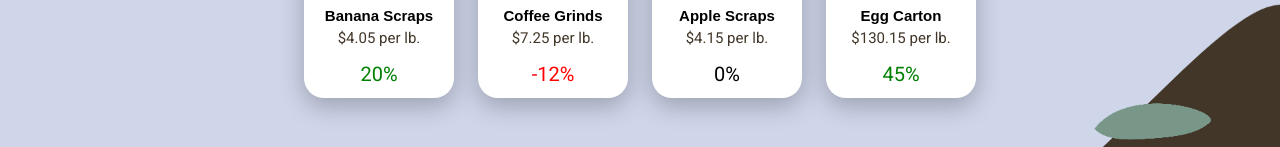
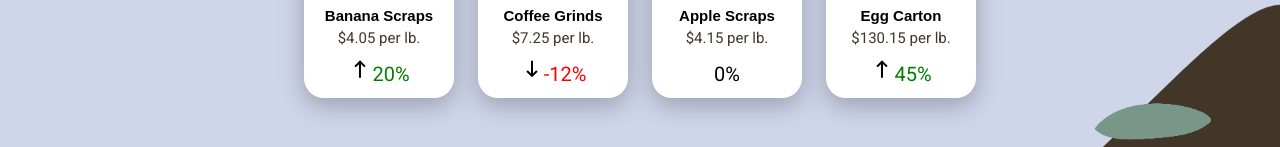
Before and after one commit to sequint/compex, an Angular app in the folder client/: page / in a window 1280 px wide. Shown: the part 503-650 px from the top of the page. Built offline with nearby package versions, Linux system fonts and the light colour scheme; a web font is replaced by a local one.

Commit message:
Update arrow icons to svg elements and create two vars to control visibility of up and down arrows

```diff
--- a/client/src/app/exchange-grid/exchange-grid.component.html
+++ b/client/src/app/exchange-grid/exchange-grid.component.html
@@ -10,7 +10,18 @@
         <img src={{item.icon}} alt="banana" class="item-icon">
         <h6 class="item-name">{{item.name}}</h6>
         <p class="item-ex-val">${{item.value}} per lb.</p>
-        <i class={{item.arrowIcon}}></i>
+        <svg class={{item.upArrowClass}} width="24" height="24" viewBox="0 0 24 24" fill="none"
+          xmlns="http://www.w3.org/2000/svg">
+          <path
+            d="M17.6568 8.96219L16.2393 10.3731L12.9843 7.10285L12.9706 20.7079L10.9706 20.7059L10.9843 7.13806L7.75404 10.3532L6.34314 8.93572L12.0132 3.29211L17.6568 8.96219Z"
+            fill="currentColor" />
+        </svg>
+        <svg class={{item.downArrowClass}} width="24" height="24" viewBox="0 0 24 24" fill="none"
+          xmlns="http://www.w3.org/2000/svg">
+          <path
+            d="M11.0001 3.67157L13.0001 3.67157L13.0001 16.4999L16.2426 13.2574L17.6568 14.6716L12 20.3284L6.34314 14.6716L7.75735 13.2574L11.0001 16.5001L11.0001 3.67157Z"
+            fill="currentColor" />
+        </svg>
         <p class={{item.changeColorClass}}>{{item.valChange}}%</p>
       </div>
     </div>
@@ -23,7 +34,16 @@
         <img src={{item.icon}} alt="banana" class="item-icon">
         <h6 class="item-name">{{item.name}}</h6>
         <p class="item-ex-val">${{item.value}} per lb.</p>
-        <i class={{item.arrowIcon}}></i>
+        <svg class={{item.upArrowClass}} width="24" height="24" viewBox="0 0 24 24" fill="none" xmlns="http://www.w3.org/2000/svg">
+          <path
+            d="M17.6568 8.96219L16.2393 10.3731L12.9843 7.10285L12.9706 20.7079L10.9706 20.7059L10.9843 7.13806L7.75404 10.3532L6.34314 8.93572L12.0132 3.29211L17.6568 8.96219Z"
+            fill="currentColor" />
+        </svg>
+        <svg class={{item.downArrowClass}} width="24" height="24" viewBox="0 0 24 24" fill="none" xmlns="http://www.w3.org/2000/svg">
+          <path
+            d="M11.0001 3.67157L13.0001 3.67157L13.0001 16.4999L16.2426 13.2574L17.6568 14.6716L12 20.3284L6.34314 14.6716L7.75735 13.2574L11.0001 16.5001L11.0001 3.67157Z"
+            fill="currentColor" />
+        </svg>
         <p class={{item.changeColorClass}}>{{item.valChange}}%</p>
       </div>
     </div>
--- a/client/src/app/exchange-grid/exchange-grid.component.ts
+++ b/client/src/app/exchange-grid/exchange-grid.component.ts
@@ -33,13 +33,17 @@ export class ExchangeGridComponent {
   private mapItems = () => {
     return fakeCompxItems.map(item => {
       if (item.valChange > 0) {
-        item.arrowIcon = 'gg-arrow-up';
+        item.downArrowClass = 'hide';
         item.changeColorClass += ' positive-change';
-      };
-      if (item.valChange < 0) {
-        item.arrowIcon = 'gg-arrow-down';
+      }
+      else if (item.valChange < 0) {
+        item.upArrowClass = 'hide';
         item.changeColorClass += ' negative-change';
-      };
+      }
+      else {
+        item.upArrowClass = 'hide';
+        item.downArrowClass = 'hide';
+      }
 
       return item;
     });
@@ -61,6 +65,7 @@ export class ExchangeGridComponent {
       this.allItems = this.tempItemsArray.filter(item => {
         return item.name.toLowerCase().slice(0, lowerSearchValue.length) === lowerSearchValue;
       });
+
     }
     else {
       this.searchedItemsClass = 'hide';
--- a/client/src/db/fakeCompxItemsDb.ts
+++ b/client/src/db/fakeCompxItemsDb.ts
@@ -6,7 +6,8 @@ export const fakeCompxItems: CompxItem[] = [
     icon: '../../assets/icons/banana.png',
     value: 4.05,
     valChange: 20.00,
-    arrowIcon: '',
+    upArrowClass:'arrow-up',
+    downArrowClass: 'arrow-down',
     changeColorClass: 'change-perc'
   },
   {
@@ -14,7 +15,8 @@ export const fakeCompxItems: CompxItem[] = [
     icon: '../../assets/icons/coffee-beans.png',
     value: 7.25,
     valChange: -12.00,
-    arrowIcon: '',
+    upArrowClass:'arrow-up',
+    downArrowClass: 'arrow-down',
     changeColorClass: 'change-perc'
   },
   {
@@ -22,7 +24,8 @@ export const fakeCompxItems: CompxItem[] = [
     icon: '../../assets/icons/apples.png',
     value: 4.15,
     valChange: 0.00,
-    arrowIcon: '',
+    upArrowClass:'arrow-up',
+    downArrowClass: 'arrow-down',
     changeColorClass: 'change-perc'
   },
   {
@@ -30,7 +33,8 @@ export const fakeCompxItems: CompxItem[] = [
     icon: '../../assets/icons/eggs.png',
     value: 130.15,
     valChange: 45.00,
-    arrowIcon: '',
+    upArrowClass:'arrow-up',
+    downArrowClass: 'arrow-down',
     changeColorClass: 'change-perc'
   }
 ];
--- a/client/src/interfaces/CompxItem.ts
+++ b/client/src/interfaces/CompxItem.ts
@@ -3,6 +3,7 @@ export interface CompxItem {
     icon: string,
     value: number,
     valChange: number,
-    arrowIcon: string,
+    upArrowClass: string,
+    downArrowClass: string,
     changeColorClass: string
 }
```
